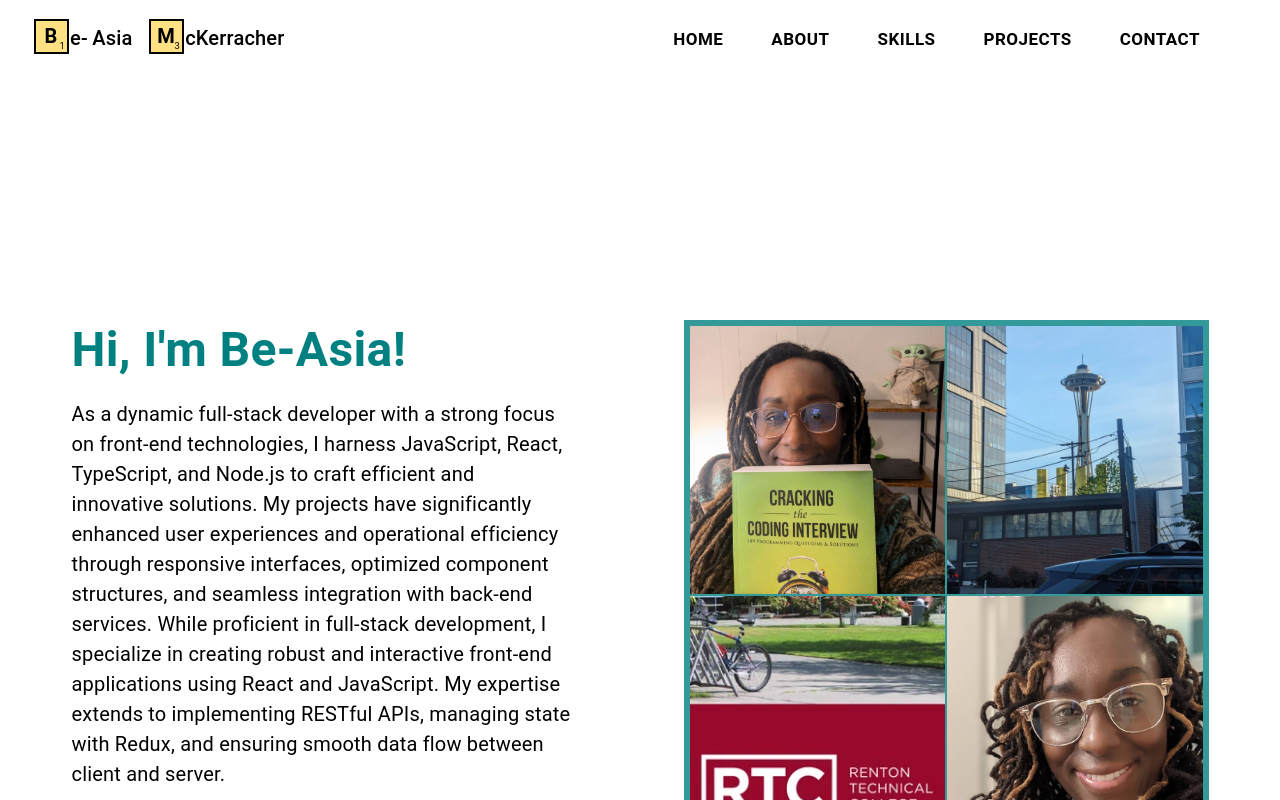
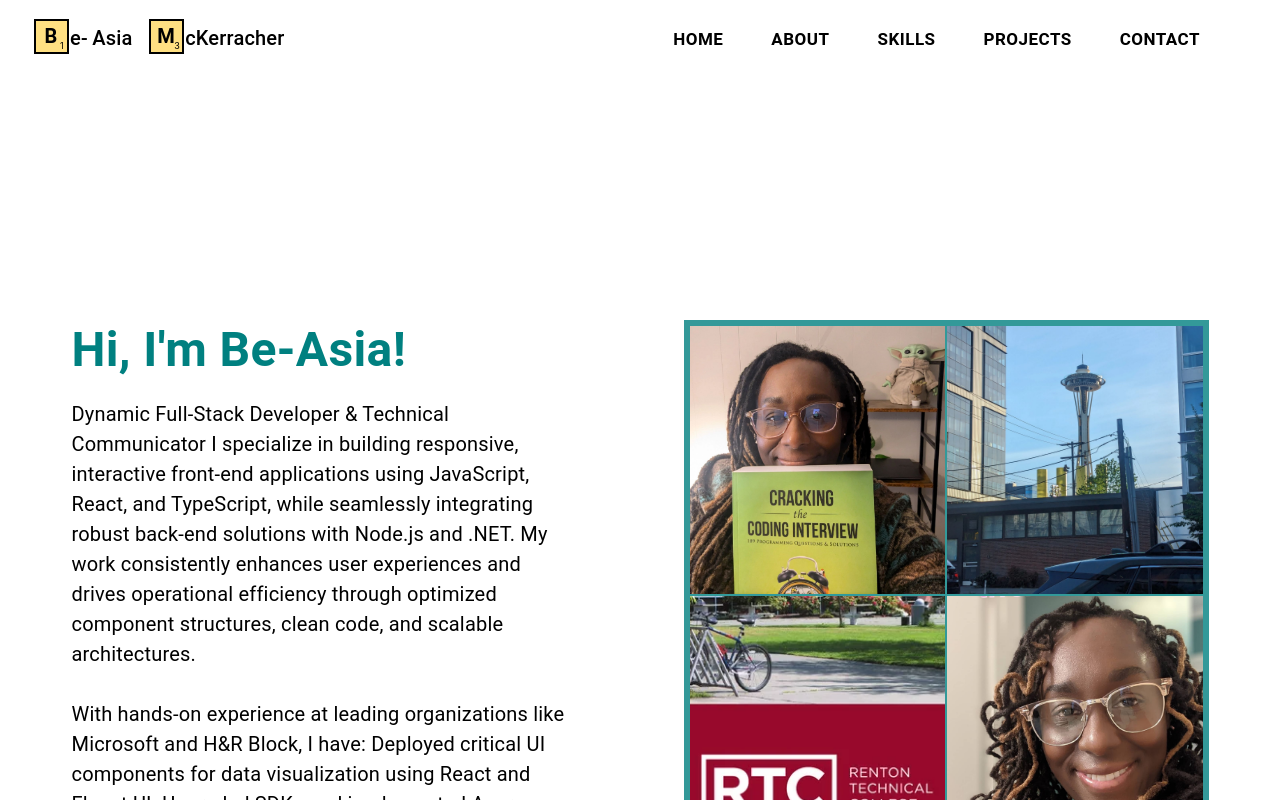
Before and after one commit to amerigirl/website, a React (Create React App) app: page / in a window 1280 px wide. Shown: the top 800 px of the page. Built offline with nearby package versions, Linux system fonts and the light colour scheme.

Commit message:
updating landing page intro based on linkedin page and resume

```diff
--- a/src/Components/LandingPage/LandingSection.jsx
+++ b/src/Components/LandingPage/LandingSection.jsx
@@ -7,7 +7,7 @@ const LandingSection = () => {
   /**
    * handles downloading my resume
    */
-  const handleClick = () => {
+  const handleResumeClick = () => {
     const pdfUrl = `${process.env.PUBLIC_URL}/Be-AsiaMcKerracherResume.pdf`;
     const link = document.createElement("a");
     link.href = pdfUrl;
@@ -55,16 +55,28 @@ const LandingSection = () => {
           </Typography>
           <br></br>
           <Typography sx={{ fontSize: "20px" }}>
-            As a dynamic full-stack developer with a strong focus on front-end
-            technologies, I harness JavaScript, React, TypeScript, and Node.js
-            to craft efficient and innovative solutions. My projects have
-            significantly enhanced user experiences and operational efficiency
-            through responsive interfaces, optimized component structures, and
-            seamless integration with back-end services. While proficient in
-            full-stack development, I specialize in creating robust and
-            interactive front-end applications using React and JavaScript. My
-            expertise extends to implementing RESTful APIs, managing state with
-            Redux, and ensuring smooth data flow between client and server.
+            Dynamic Full-Stack Developer & Technical Communicator I specialize
+            in building responsive, interactive front-end applications using
+            JavaScript, React, and TypeScript, while seamlessly integrating
+            robust back-end solutions with Node.js and .NET. My work
+            consistently enhances user experiences and drives operational
+            efficiency through optimized component structures, clean code, and
+            scalable architectures.
+            <br></br>
+            <br></br>
+            With hands-on experience at leading organizations like Microsoft and H&R Block, I have: Deployed
+            critical UI components for data visualization using React and Fluent
+            UI. Upgraded SDKs and implemented Azure Health Checks to boost API
+            reliability. Raised repository test coverage from 40% to 80% by
+            developing comprehensive unit tests. Designed and maintained
+            technical documentation and internal wikis, making complex systems
+            accessible for users and teams. My background in education empowers
+            me to translate technical concepts into clear, user-friendly
+            documentation, facilitate knowledge sharing, and mentor junior
+            developers. I thrive on collaborative problem-solving and am
+            passionate about bridging knowledge gaps in tech. Let’s connect to
+            explore how my blend of development and documentation skills can
+            elevate your next project.
             <br></br>
             <br></br>
           </Typography>
@@ -74,7 +86,7 @@ const LandingSection = () => {
               data-testid="resume"
               variant="contained"
               startIcon={<DownloadIcon />}
-              onClick={handleClick}
+              onClick={handleResumeClick}
             >
               Resume
             </Button>
```
